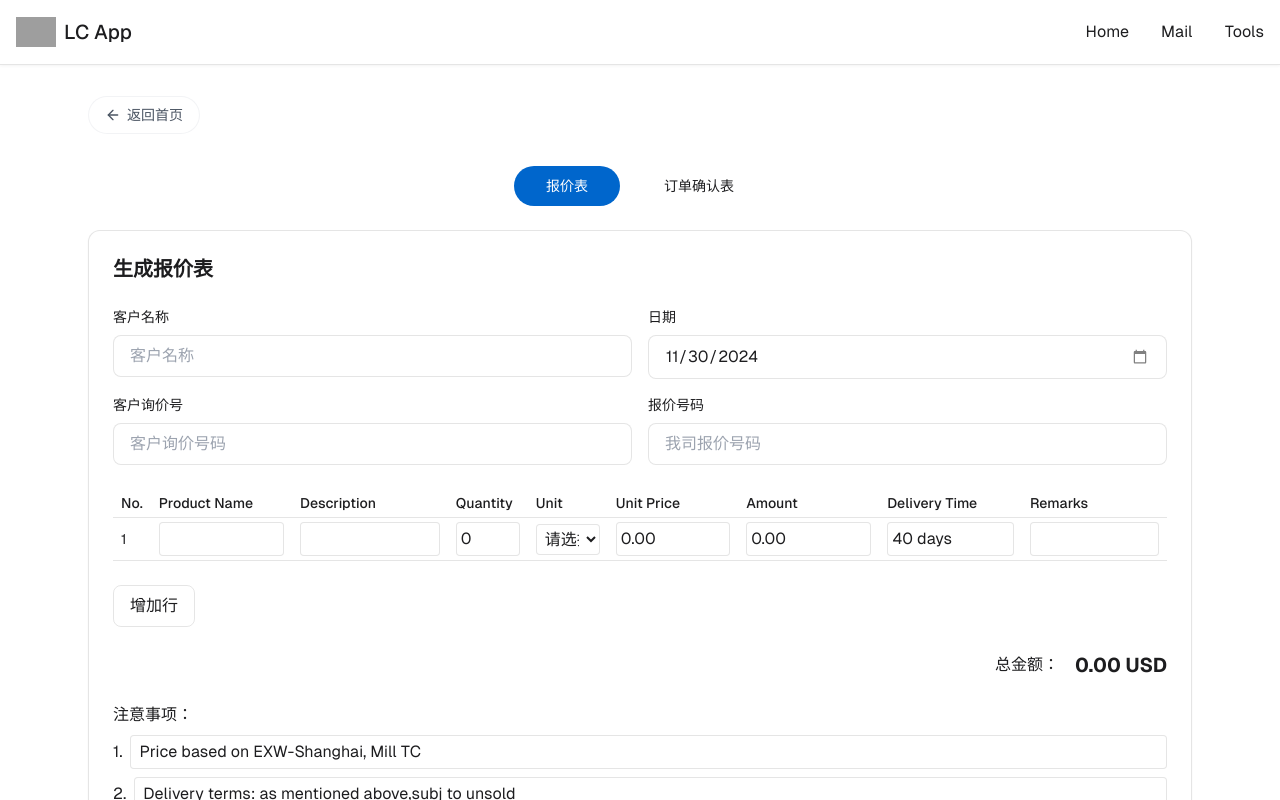
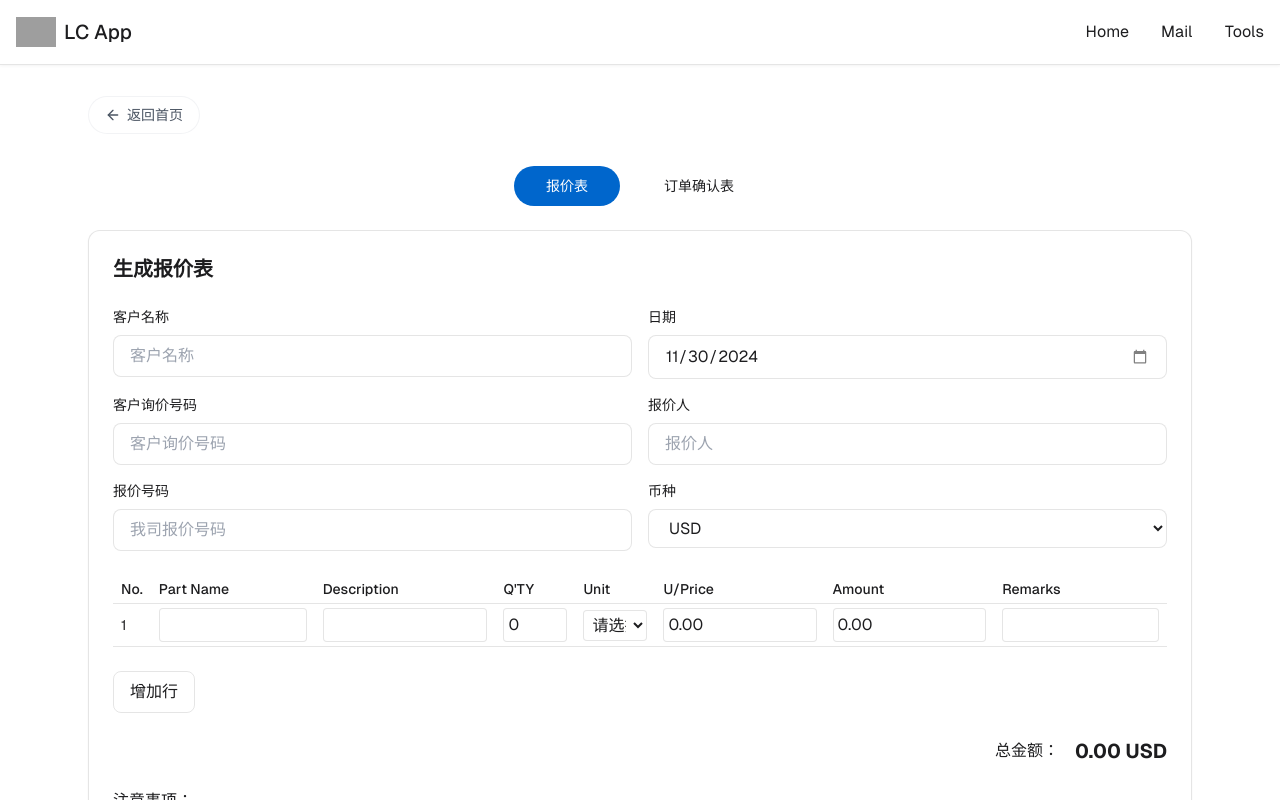
Before and after one commit to luocompany/luosir, a Next.js app: page /quotation in a window 1280 px wide. Shown: the top 800 px of the page. Built offline with nearby package versions, Linux system fonts and the light colour scheme; grey boxes are pictures that could not be loaded.

Commit message:
报价表-3-位置

```diff
--- a/app/quotation/page.tsx
+++ b/app/quotation/page.tsx
@@ -186,13 +186,24 @@ export default function Quotation() {
                     />
                   </div>
                   <div className="space-y-2">
-                    <label className="block text-sm font-medium">客户询价号</label>
+                    <label className="block text-sm font-medium">客户询价号码</label>
                     <input
                       type="text"
                       value={quotationData.yourRef}
                       onChange={e => setQuotationData(prev => ({ ...prev, yourRef: e.target.value }))}
                       className="w-full px-4 py-2 rounded-lg border border-[var(--card-border)] bg-[var(--background)]"
                       placeholder="客户询价号码"
+                    />
+                  </div>
+
+                  <div className="space-y-2">
+                    <label className="block text-sm font-medium">报价人</label>
+                    <input
+                      type="text"
+                      value={quotationData.from}
+                      onChange={e => setQuotationData(prev => ({ ...prev, from: e.target.value }))}
+                      className="w-full px-4 py-2 rounded-lg border border-[var(--card-border)] bg-[var(--background)]"
+                      placeholder="报价人"
                     />
                   </div>
                   <div className="space-y-2">
@@ -205,6 +216,20 @@ export default function Quotation() {
                       placeholder="我司报价号码"
                     />
                   </div>
+                  <div className="space-y-2">
+                    <label className="block text-sm font-medium">币种</label>
+                    <select
+                      value={quotationData.currency}
+                      onChange={e => setQuotationData(prev => ({ ...prev, currency: e.target.value }))}
+                      className="w-full px-4 py-2 rounded-lg border border-[var(--card-border)] bg-[var(--background)]"
+                    >
+                      <option value="USD">USD</option>
+                      <option value="EUR">EUR</option>
+                      <option value="CNY">CNY</option>
+                      <option value="JPY">JPY</option>
+                      {/* 可以根据需要添加更多币种 */}
+                    </select>
+                  </div>
                 </div>
 
                 {/* 商品列表 */}
@@ -213,13 +238,12 @@ export default function Quotation() {
                     <thead>
                       <tr className="border-b border-[var(--card-border)]">
                         <th className="py-1 px-2 text-left text-sm font-medium">No.</th>
-                        <th className="py-1 px-2 text-left text-sm font-medium">Product Name</th>
+                        <th className="py-1 px-2 text-left text-sm font-medium">Part Name</th>
                         <th className="py-1 px-2 text-left text-sm font-medium">Description</th>
-                        <th className="py-1 px-2 text-left text-sm font-medium" style={{ width: '80px' }}>Quantity</th>
+                        <th className="py-1 px-2 text-left text-sm font-medium" style={{ width: '80px' }}>Q'TY</th>
                         <th className="py-1 px-2 text-left text-sm font-medium" style={{ width: '80px' }}>Unit</th>
-                        <th className="py-1 px-2 text-left text-sm font-medium">Unit Price</th>
+                        <th className="py-1 px-2 text-left text-sm font-medium">U/Price</th>
                         <th className="py-1 px-2 text-left text-sm font-medium">Amount</th>
-                        <th className="py-1 px-2 text-left text-sm font-medium">Delivery Time</th>
                         <th className="py-1 px-2 text-left text-sm font-medium">Remarks</th>
                       </tr>
                     </thead>
@@ -235,13 +259,7 @@ export default function Quotation() {
                               }));
                             }}
                           >
-                            {index + 1}
-                            <span
-                              className="absolute left-[-20px] opacity-0 transition-opacity hover:opacity-100"
-                              style={{ opacity: item.lineNo === index + 1 ? 1 : 0 }}
-                            >
-                              - {/* 显示删除提示符号 */}
-                            </span>
+                            {index + 1} {/* 直接显示序号 */}
                           </td>
                           <td className="py-1 px-2">
                             <input
@@ -267,9 +285,6 @@ export default function Quotation() {
                                 const value = parseFloat(e.target.value);
                                 if (value >= 0) { // 确保数量不为负数
                                   updateLineItem(index, 'quantity', value);
-                                  // 根据数量更新单位
-                                  const newUnit = value === 1 ? 'pc' : 'pcs'; // 1 为单数，其他为复数
-                                  updateLineItem(index, 'unit', newUnit);
                                 }
                               }}
                               className="w-full px-1 py-1 rounded border border-[var(--card-border)] bg-[var(--background)]"
@@ -315,14 +330,6 @@ export default function Quotation() {
                               type="number"
                               value={item.amount ? item.amount.toFixed(2) : '0.00'}
                               readOnly
-                              className="w-full px-1 py-1 rounded border border-[var(--card-border)] bg-[var(--background)]"
-                            />
-                          </td>
-                          <td className="py-1 px-2">
-                            <input
-                              type="text"
-                              value={item.deliveryTime}
-                              onChange={e => updateLineItem(index, 'deliveryTime', e.target.value)}
                               className="w-full px-1 py-1 rounded border border-[var(--card-border)] bg-[var(--background)]"
                             />
                           </td>
--- a/app/utils/pdfGenerator.ts
+++ b/app/utils/pdfGenerator.ts
@@ -55,10 +55,10 @@ export const generateQuotationPDF = (data: QuotationData) => {
   doc.setFontSize(10);
   doc.text('Thanks for your inquiry, and our best offer is as follows:', 15, contentStartY + 20);
 
-  // 添加��品表格
+  // 添加品表格
   autoTable(doc, {
     startY: contentStartY + 30,
-    head: [['Line No.', 'Part Name', 'Description', 'Q\'TY', 'Unit', 'U/Price', 'Amount', 'D/T', 'Remarks']],
+    head: [['No.', 'Part Name', 'Description', 'Q\'TY', 'Unit', 'U/Price', 'Amount', 'D/T', 'Remarks']],
     body: data.items.map(item => [
       item.lineNo,
       item.partName,
@@ -72,7 +72,7 @@ export const generateQuotationPDF = (data: QuotationData) => {
     ]),
     foot: [[
       { content: 'TOTAL AMOUNT :', colSpan: 6, styles: { halign: 'right', fontStyle: 'bold' } },
-      { content: data.items.reduce((sum: number, item: LineItem) => sum + item.amount, 0).toFixed(2), colSpan: 3, styles: { fontStyle: 'bold' } }
+      { content: `${data.items.reduce((sum: number, item: LineItem) => sum + item.amount, 0).toFixed(2)} (${data.currency})`, colSpan: 3, styles: { fontStyle: 'bold' } }
     ]],
     styles: {
       fontSize: 9,
```
